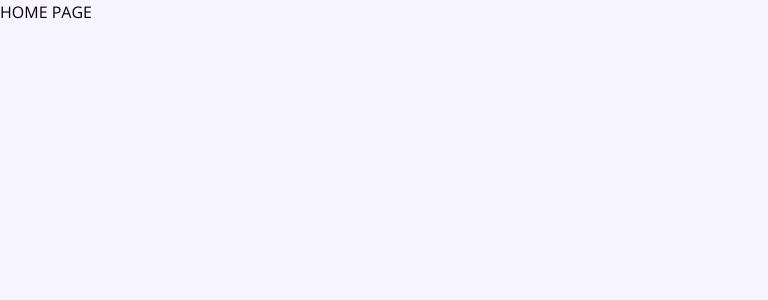
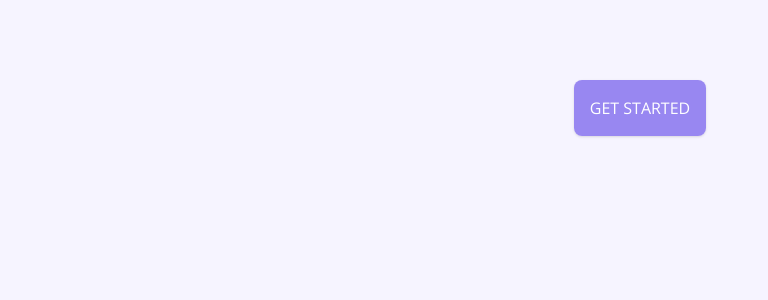
Before and after one commit to tatyana-ko/task-management, a Next.js app: page / in a window 1280 px wide. Shown: the top 300 px of the page, without its empty margins (0-768 px from the left). Built offline with nearby package versions, Linux system fonts and the light colour scheme.

Commit message:
feat: add home page

```diff
--- a/src/app/page.tsx
+++ b/src/app/page.tsx
@@ -1,3 +1,5 @@
+import { HomePage } from '../components/home-page/HomePage';
+
 export default function Home() {
-  return <div> HOME PAGE</div>;
+  return <HomePage />;
 }
--- /dev/null
+++ b/src/components/home-page/HomePage.tsx
@@ -0,0 +1,15 @@
+import { DASHBOARD_PAGES } from '@/config/pages.config';
+import Link from 'next/link';
+
+export function HomePage() {
+  return (
+    <div className="flex items-center justify-center mt-20">
+      <Link
+        href={DASHBOARD_PAGES.DASHBOARD}
+        className="p-4 bg-primary/80 rounded-lg text-white uppercase shadow"
+      >
+        Get started
+      </Link>
+    </div>
+  );
+}
```
